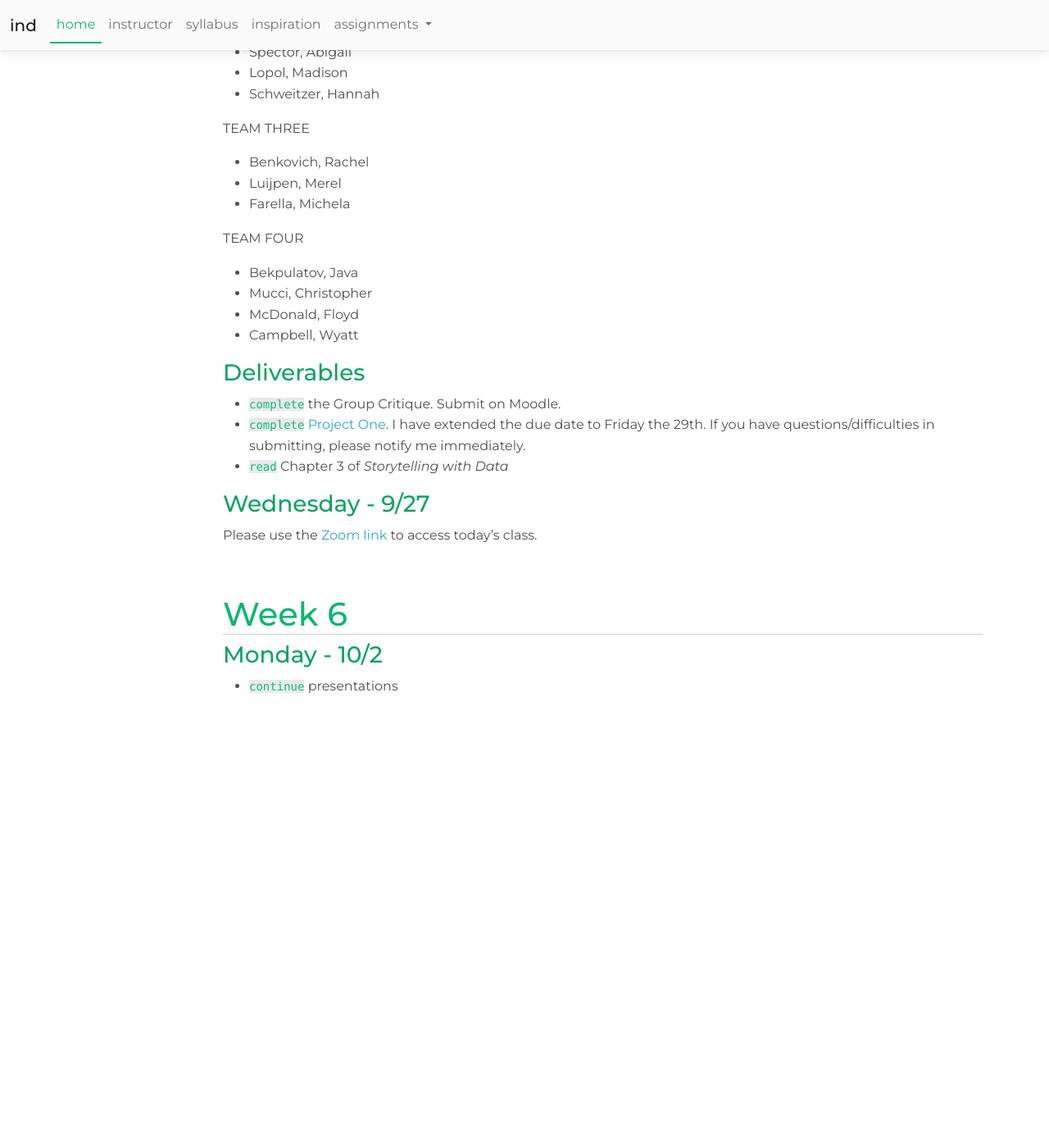
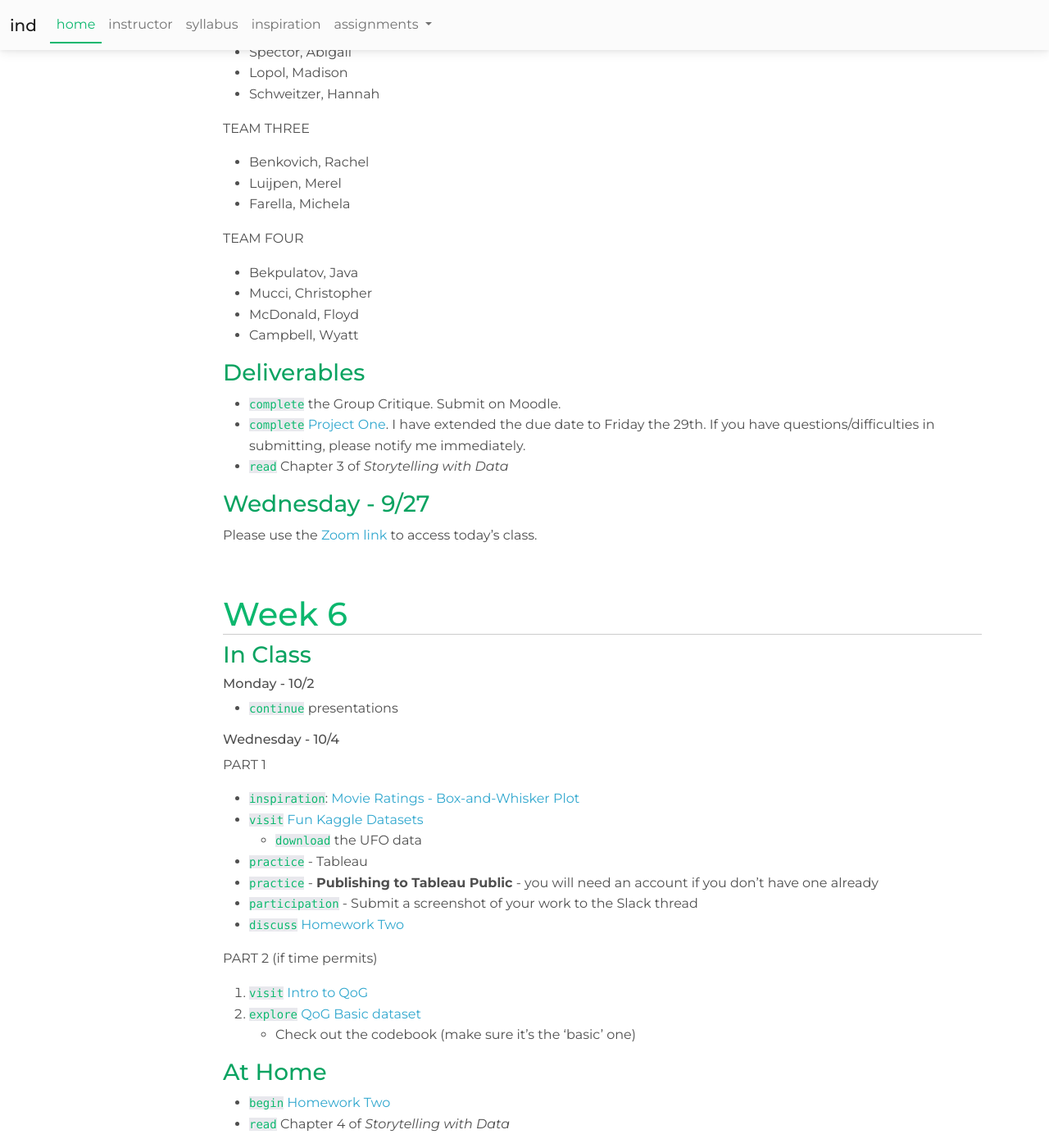
Before and after one commit to nicnosis/cu-courses, a Jekyll site: the page built from fa23/ind/index.md, in a window 1280 px wide and 1400 px high, scrolled down 3057 px. Shown: the whole window at 82% size. Built offline with Jekyll 4.4.1, drawn with Linux system fonts in a browser that asks for light colours; nearby versions of some CDN libraries; before the commit the page ends 3922 px from its top, so only the background shows below that.

Commit message:
add ind hw2 etc

```diff
--- a/_includes/navs/ind-assignments.html
+++ b/_includes/navs/ind-assignments.html
@@ -1,5 +1,6 @@
 <li>
     <a class="dropdown-item" href="{{path}}/assignments/hw1.html">Homework One</a>
+    <a class="dropdown-item" href="{{path}}/assignments/hw2.html">Homework Two</a>
     <div class="dropdown-divider"></div>
     <a class="dropdown-item" href="{{path}}/assignments/p1.html">Project One</a>
 </li>
--- a/fa23/ind/index.md
+++ b/fa23/ind/index.md
@@ -134,9 +134,28 @@ TEAM FOUR
 * `read` Chapter 3 of _Storytelling with Data_
 
 ### Wednesday - 9/27
-
 Please use the [Zoom link](https://clarkson.zoom.us/j/9445480243) to access today's class.
 
 ## Week 6
-### Monday - 10/2
+### In Class
+#### Monday - 10/2
 * `continue` presentations
+
+#### Wednesday - 10/4
+PART 1
+* `inspiration`: [Movie Ratings - Box-and-Whisker Plot](https://www.reddit.com/r/dataisbeautiful/comments/16ywcoa/oc_ever_wondered_which_genre_of_movies_has_the/?utm_source=share&utm_medium=web2x&context=3)
+* `visit` [Fun Kaggle Datasets](https://www.kaggle.com/code/rtatman/fun-beginner-friendly-datasets)
+  * `download` the UFO data
+* `practice` - Tableau
+* `practice` - __Publishing to Tableau Public__ - you will need an account if you don't have one already
+* `participation` - Submit a screenshot of your work to the Slack thread
+* `discuss` [Homework Two](assignments/hw2.html)
+
+PART 2 (if time permits)
+1. `visit` [Intro to QoG](https://www.gu.se/en/quality-government)
+2. `explore` [QoG Basic dataset](https://www.gu.se/en/quality-government/qog-data/data-downloads/standard-dataset)
+  * Check out the codebook (make sure it's the 'basic' one)
+
+### At Home
+* `begin` [Homework Two](assignments/hw2.html)
+* `read` Chapter 4 of _Storytelling with Data_
```
Also changed, not shown: fa23/ind/assignments/hw2.md (added, +69 -0 lines), fa23/ind/inspiration.md (+1 -0 lines).
